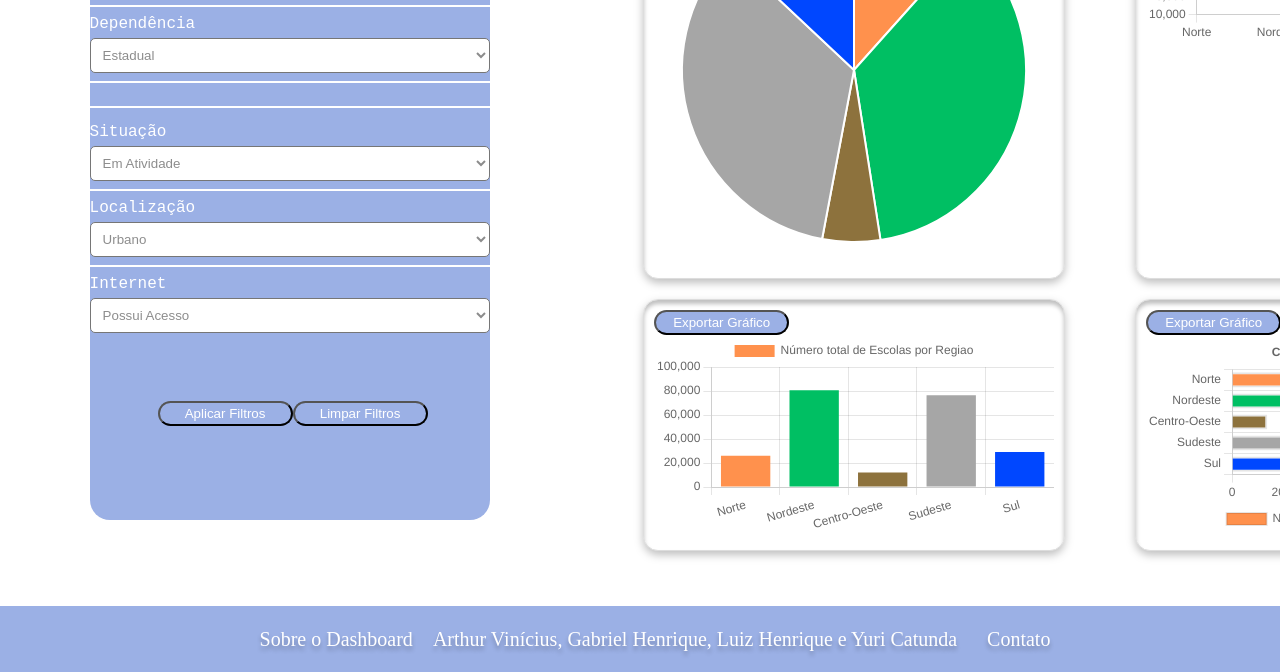
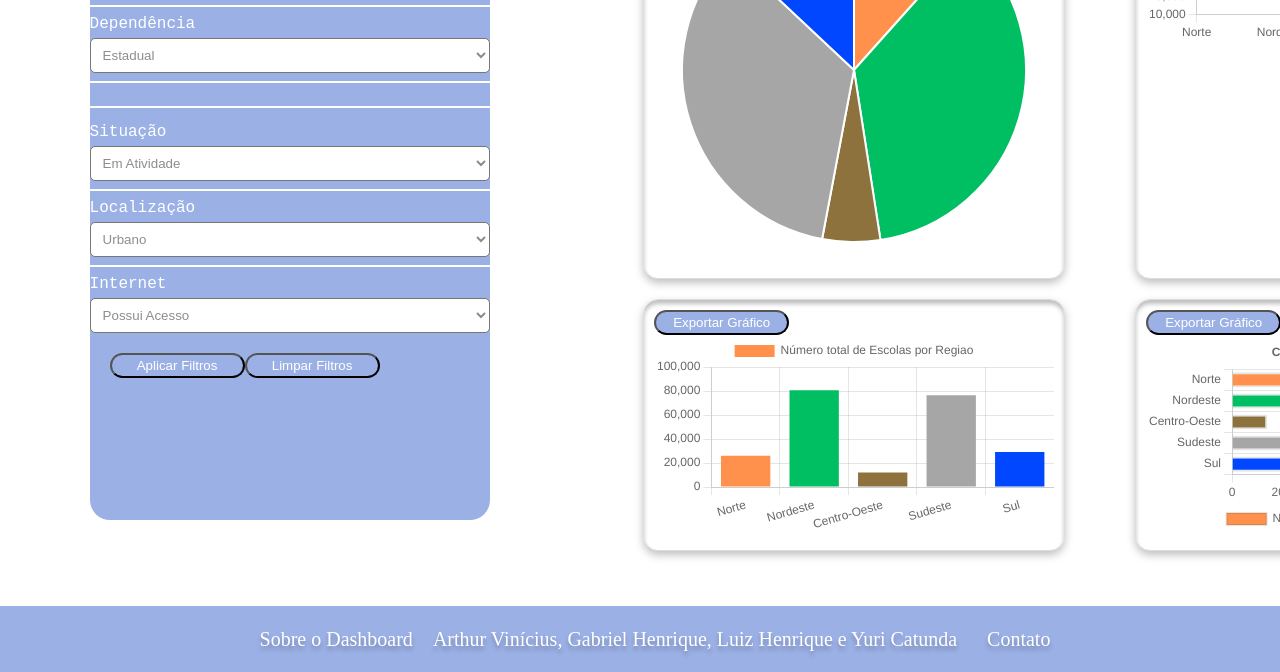
Before and after one commit to gabrielhilins/Projeto-Dashboard-Inep, a plain HTML site: page escola.html in a window 1280 px wide. Shown: the part 273-945 px from the top of the page. Drawn offline with nearby package versions, Linux system fonts and the light colour scheme.

Commit message:
Update escola.css

```diff
--- a/assets/css/escola.css
+++ b/assets/css/escola.css
@@ -131,7 +131,7 @@ a:hover {
 .buttons-filtros {
     display: flex;
     flex-direction: row;
-    padding: 17%;
+    padding: 5%;
 }
 
 
```
